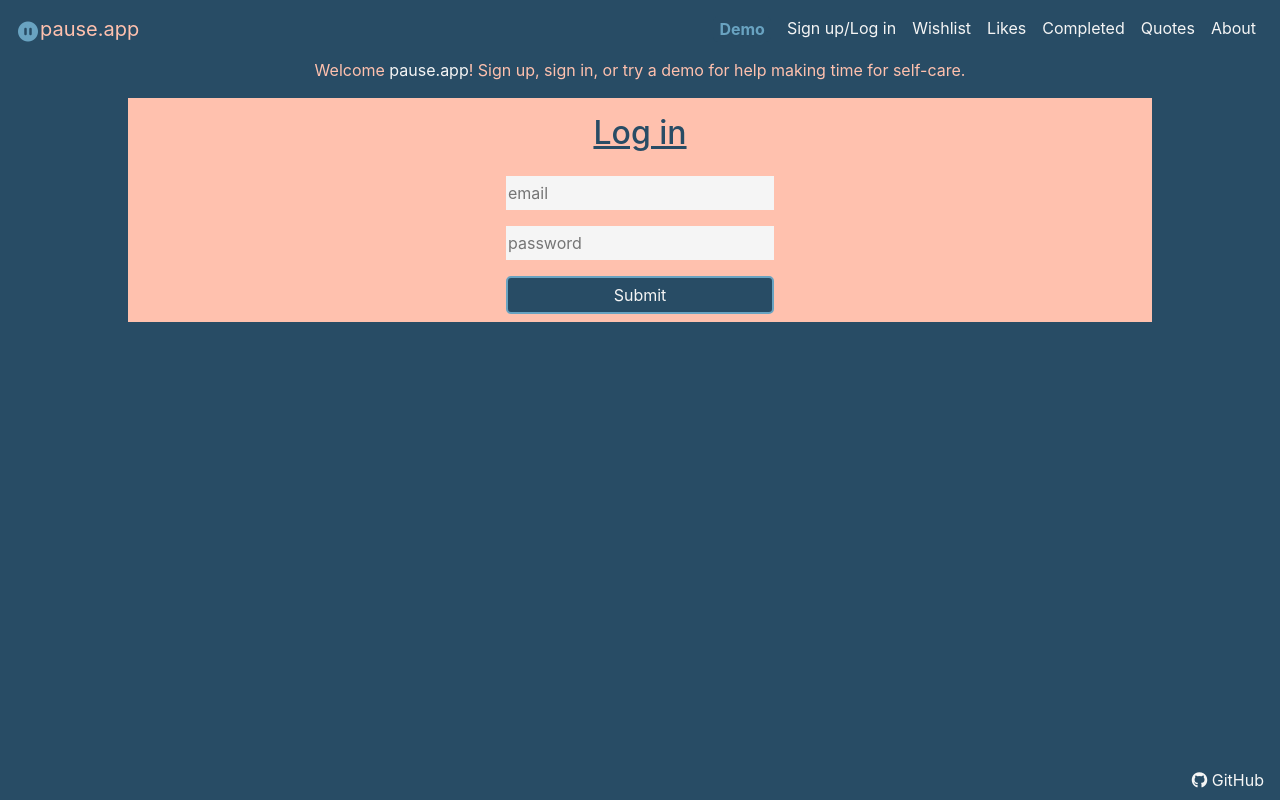
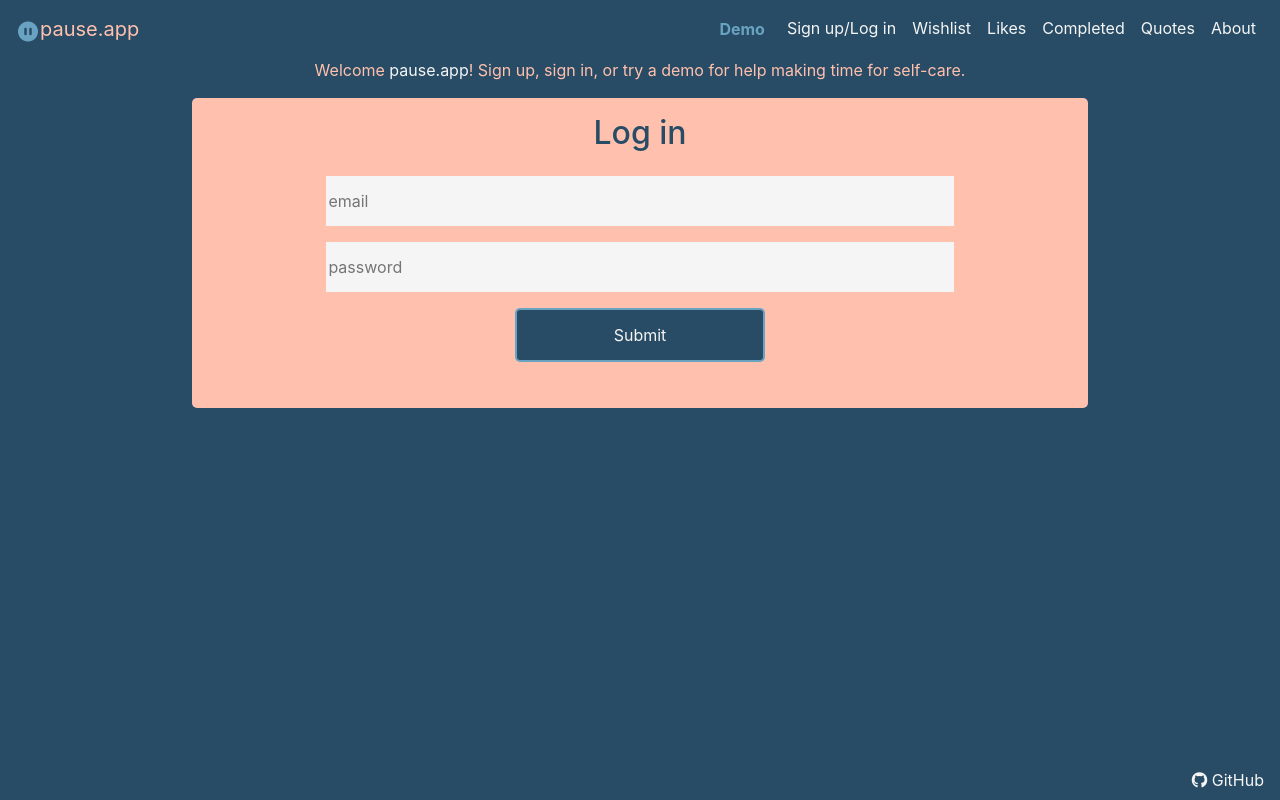
Before and after one commit to samuel-casey/p3-frontend, a React (Create React App) app: page /login in a window 1280 px wide. Built offline with nearby package versions, Linux system fonts and the light colour scheme.

Commit message:
css bug fixes on signUpForm and login form

```diff
--- a/src/Components/LogInForm/LogInForm.scss
+++ b/src/Components/LogInForm/LogInForm.scss
@@ -1,19 +1,19 @@
 @import "../../variables.scss";
 
-@media screen and (min-width: 425px) {
+
 .log-in-page {
     h2 {
         color: $sca-dark-blue;
         margin: 1rem auto;
-        text-decoration: underline;
     }
 
     display: flex;
     flex-direction: column;
-    width: 80vw;
+    width: 70vw;
     align-items: center;
     margin: 0 auto;
     background: $sca-pink;
+    border-radius: 5px;
 
     .log-in-form {
         display: flex;
@@ -29,13 +29,49 @@
         }
 
     }
+    	.log-in-form {
+			display: flex;
+			flex-direction: column;
+			line-height: 3rem;
+			width: 70%;
+			height: 30vh;
+
+			.form-text-input {
+				margin: 1rem;
+				background-color: $sca-gray;
+				width: 100%;
+				align-self: center;
+				border: none;
+				border-radius: 5px;
+			}
+
+			.form-text-input:focus {
+				background-color: white;
+				border: 2px solid $sca-light-blue;
+			}
+
+		}
+
 		.form-btn {
 			background-color: $sca-dark-blue !important;
 			text-decoration: none;
 			color: $sca-gray;
 			border: 2px solid $sca-light-blue !important;
 			border-radius: 5px;
+			width: 80%;
+			max-width: 250px;
+			margin: 0.75rem;
 		}
 
 }
+
+
+// THIS MAX-WIDTH MEDIA QUERY MAKES SURE THE SIGN UP FORM DOESNT GET TOO SMALL ON SCREENS SMALLER THAN 485PX
+// (TOO SMALL = PINK AREA IS SMALLER THAN THE WHITE INPUTS)
+@media screen and (max-width: 485px) {
+
+	.log-in-page {
+	 width: 95vw;
 	}
+
+}
--- a/src/Components/SignUpForm/SignUpForm.scss
+++ b/src/Components/SignUpForm/SignUpForm.scss
@@ -18,11 +18,12 @@
 		.sign-up-form {
 			display: flex;
 			flex-direction: column;
-			line-height: 2rem;
+			line-height: 3rem;
 			width: 70%;
+			height: 50vh;
 
 			.form-text-input {
-				margin: 0.5rem;
+				margin: 1rem;
 				background-color: $sca-gray;
 				width: 100%;
 				align-self: center;
@@ -45,7 +46,7 @@
 			border-radius: 5px;
 			width: 80%;
 			max-width: 250px;
-			margin: 0.25rem;
+			margin: 0.75rem;
 		}
 
 		.form-btn-div {
```
Also changed, not shown: src/Components/LogInForm/LogInForm.js (+0 -15 lines). Lines whose indentation alone changed are shown as unchanged.
